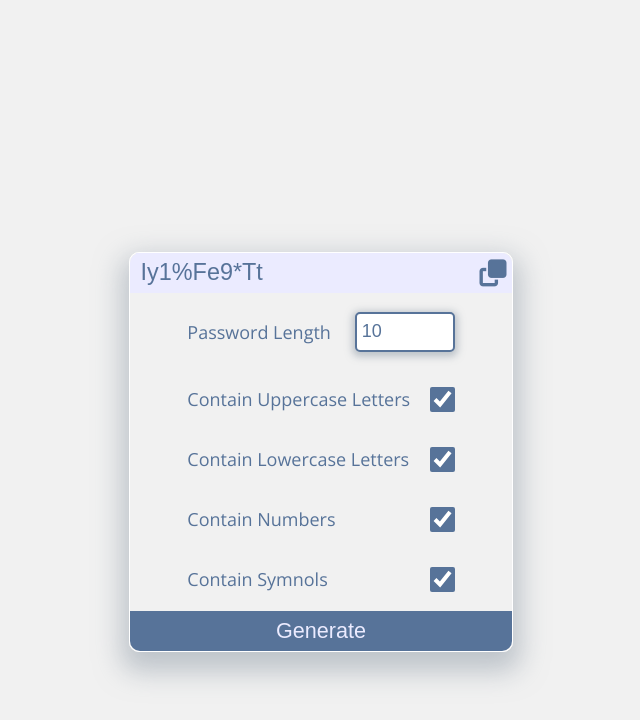
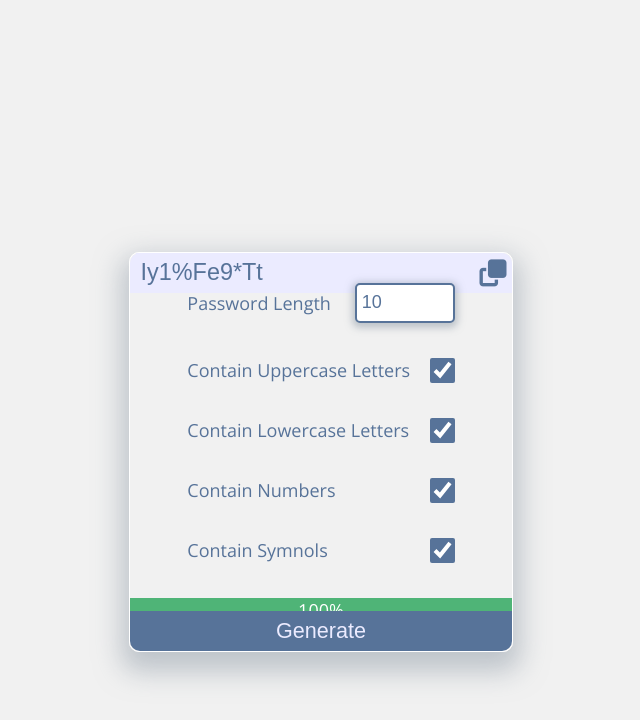
Before and after one commit to sinansarikaya/Javascript-Password-Generator, a plain HTML site: page index.html in a window 1280 px wide. Both pictures are taken after a click on the input "Generate". Shown: the whole page, without its empty margins (319-959 px from the left). Drawn offline with nearby package versions, Linux system fonts and the light colour scheme.

Commit message:
Strength bar added

```diff
--- a/css/style.css
+++ b/css/style.css
@@ -108,7 +108,19 @@ main {
   cursor: pointer;
   transition: height 0.5s ease-in;
 }
-
+#container section .strengthBar {
+  width: 100%;
+  height: 30px;
+  background-color: #d7d7d7;
+  text-align: center;
+}
+#container section .strengthBar .bar {
+  width: 5%;
+  height: 100%;
+  background-color: #577399;
+  color: #fff;
+  transition: width 1s;
+}
 #container footer {
   width: 100%;
   height: 10%;
--- a/index.html
+++ b/index.html
@@ -29,6 +29,7 @@
             type="text"
             class="password-input"
             placeholder="Password Generator"
+            onchange="handleChange()"
           />
           <i class="fa-solid fa-copy" onclick="copyPw()"></i>
         </header>
@@ -70,6 +71,9 @@
             Contain Symnols
             <input type="checkbox" class="checkbox" id="symbolCheck" checked />
           </label>
+          <div class="strengthBar">
+            <div class="bar">0%</div>
+          </div>
         </section>
         <footer>
           <input
--- a/js/app.js
+++ b/js/app.js
@@ -6,6 +6,7 @@ const numberCheck = document.querySelector("#numberCheck");
 const symbolCheck = document.querySelector("#symbolCheck");
 const copyButton = document.querySelector(".copyButton");
 const alert = document.querySelector(".alert");
+const bar = document.querySelector(".bar");
 
 const upperLetters = "ABCDEFGHIJKLMNOPQRSTUVWXYZ";
 const lowerLetters = "abcdefghijklmnopqrstuvwxyz";
@@ -67,8 +68,8 @@ function generatePassword() {
       pass += x;
     }
     pass = pass.slice(0, passwordLength.value);
-
     passwordInput.value = pass;
+    handleChange();
   } else if (generate() == "") {
     alertShow("Select at least one checkbox!", "#fe5f5580");
   } else if (passwordLength.value < 4) {
@@ -97,3 +98,49 @@ function alertShow(msg, clr) {
     alert.style.bottom = "-75px";
   }, 2000);
 }
+
+function isUpperCase(myString) {
+  return myString == myString.toUpperCase();
+}
+
+function handleChange() {
+  let point = 0;
+  if (passwordInput.value.length <= 7) {
+    point = 0;
+  } else {
+    if (passwordInput.value.match(/([A-Z])/)) {
+      point += 1;
+    }
+    if (passwordInput.value.match(/([a-z])/)) {
+      point += 1;
+    }
+    if (passwordInput.value.match(/([0-9])/)) {
+      point += 1;
+    }
+    if (passwordInput.value.match(/([~,!,@,#,$,%,^,&,*,(,),_,-,+,=,|,?])/)) {
+      point += 1;
+    }
+  }
+  console.log(point);
+  if (point == 1) {
+    bar.style.width = "25%";
+    bar.style.backgroundColor = "#C21010";
+    bar.innerHTML = "25%";
+  } else if (point == 2) {
+    bar.style.width = "50%";
+    bar.innerHTML = "50%";
+    bar.style.backgroundColor = "#EE964B";
+  } else if (point == 3) {
+    bar.style.width = "75%";
+    bar.innerHTML = "75%";
+    bar.style.backgroundColor = "#F6AE2D";
+  } else if (point == 4) {
+    bar.style.width = "100%";
+    bar.innerHTML = "100%";
+    bar.style.backgroundColor = "#4FB477";
+  } else if (!passwordInput.value) {
+    bar.style.width = "5%";
+    bar.innerHTML = "0%";
+  }
+  return;
+}
```
Also changed, not shown: 1 other file.
